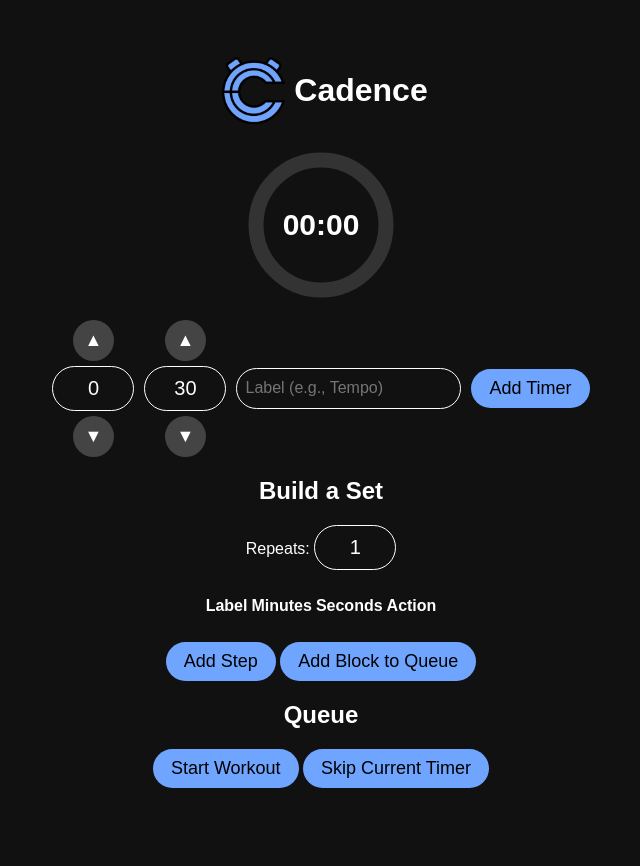
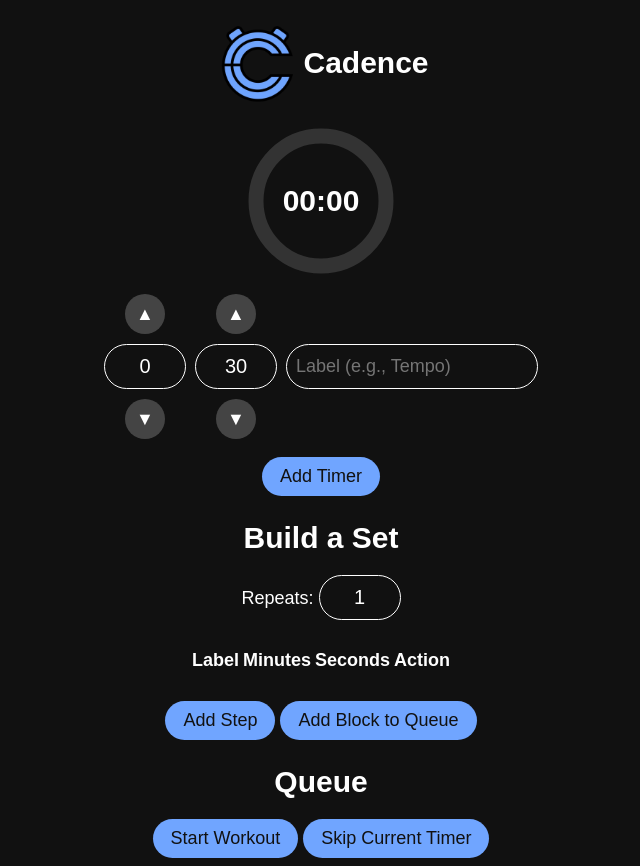
Before and after one commit to SalladShooter/Cadence, a plain HTML site: page index.html in a window 1280 px wide. Shown: the whole page, without its empty margins (319-959 px from the left). Before the commit the page ends 800 px from the top, so only its background shows below. Drawn offline with Linux system fonts and the light colour scheme.

Commit message:
Fix Sizing and Colors

```diff
--- a/index.html
+++ b/index.html
@@ -39,8 +39,8 @@
         <button class="arrow down">&#9660;</button>
       </div>
       <input type="text" id="custom-label" class="custom-label" placeholder="Label (e.g., Tempo)">
-      <button id="add-timer">Add Timer</button>
     </div>
+    <button id="add-timer">Add Timer</button>
 
     <h2>Build a Set</h2>
     <div id="block-builder">
--- a/style.css
+++ b/style.css
@@ -10,17 +10,20 @@ body {
   background: var(--back);
   color: white;
   text-align: center;
-  margin-top: 50px;
+  margin-top: 1em;
   align-items: center;
   justify-content: center;
+  color: white;
 }
 
 * {
   transition: all 0.15s ease-in-out;
+  font-size: min(18px, 3vw);
 }
 
 h1, h2 {
   margin-bottom: 20px;
+  font-size: min(30px, 10vw) !important;
 }
 
 img {
@@ -33,23 +36,25 @@ img {
   flex-direction: row;
   align-items: center;
   justify-content: center;
+  margin-bottom: 1em;
 }
 
 .progress-circle {
-  margin: 20px auto;
+  margin: 1em auto;
   display: block;
 }
 
 #timer {
   font-weight: bold;
+  font-size: min(30px, 6vw) !important;
 }
 
 .custom-time {
   display: flex;
   justify-content: center;
   align-items: center;
-  gap: 10px;
-  margin-bottom: 20px;
+  gap: 0.5em;
+  margin-bottom: 1em;
 }
 
 .number-input {
@@ -60,20 +65,20 @@ img {
 
 .number-input input {
   width: 2ch;
-  font-size: 20px;
   text-align: center;
-  margin: 5px 0;
+  margin: 0.5em 0;
 }
 
 .arrow {
-  width: 50%;
+  width: 3ch;
+  min-width: 40px;
+  max-width: 70px;
   aspect-ratio: 1 / 1;
   background: #444;
   color: white;
   border: none;
   border-radius: 50em;
   cursor: pointer;
-  font-size: 18px;
   padding: 0;
 }
 
@@ -83,11 +88,12 @@ img {
 
 button {
   padding: 0.5em 1em;
-  font-size: 18px;
   cursor: pointer;
   border-radius: 50em;
   border: none;
   background: var(--main);
+  color: var(--back);
+  font-size: min(18px, 4vw) !important;
 }
 
 button:hover {
@@ -106,7 +112,6 @@ input {
   border: 1px solid white;
   border-radius: 50em;
   padding: 0.5em;
-  font-size: 1em;
 }
 
 #timer-queue {
@@ -161,7 +166,7 @@ input {
 }
 
 label {
-  font-size: 16px;
+  font-size: min(18px, 4vw) !important;
 }
 
 input[type="number"] {
```
